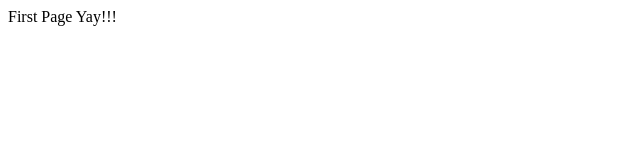
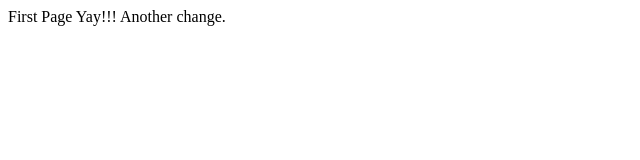
Before and after one commit to dbilenkin/GithubPractice, a plain HTML site: page index.html in a window 1280 px wide. Shown: the whole page, without its empty margins (0-640 px from the left). Drawn offline with Linux system fonts and the light colour scheme.

Commit message:
another change

```diff
--- a/index.html
+++ b/index.html
@@ -8,5 +8,6 @@
 </head>
 <body>
     First Page Yay!!!
+    Another change.
 </body>
 </html>
```
